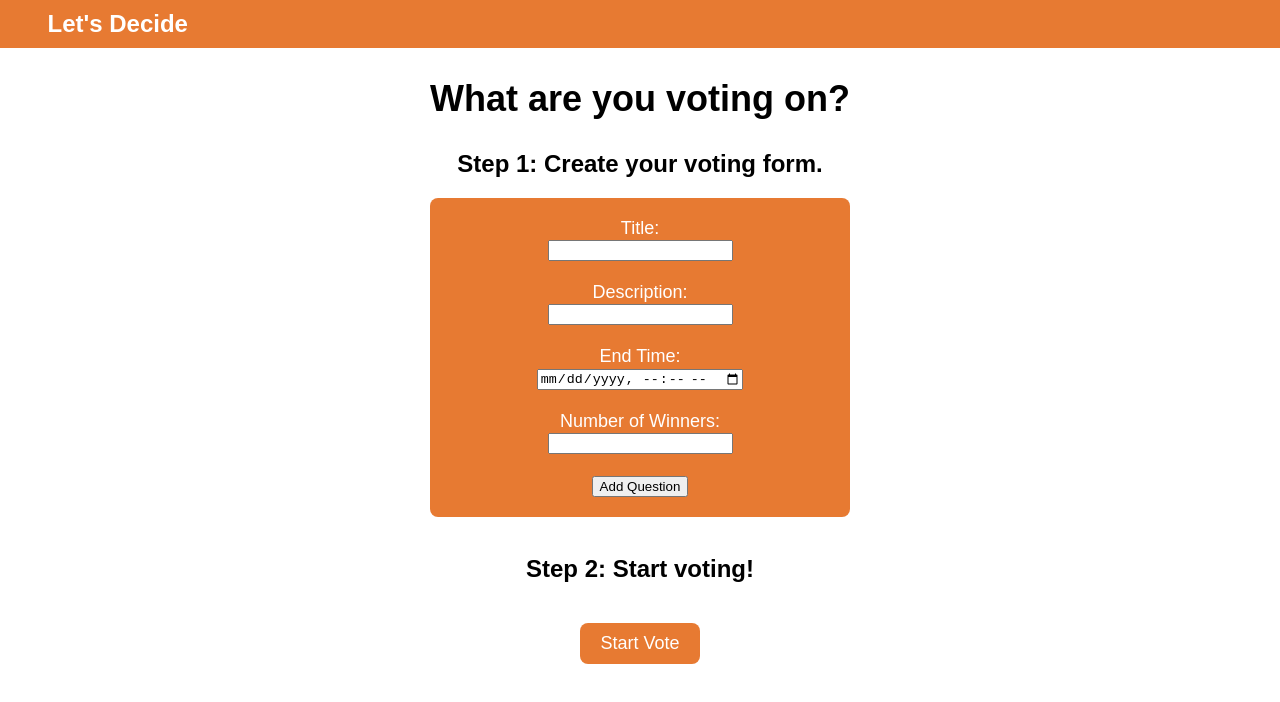
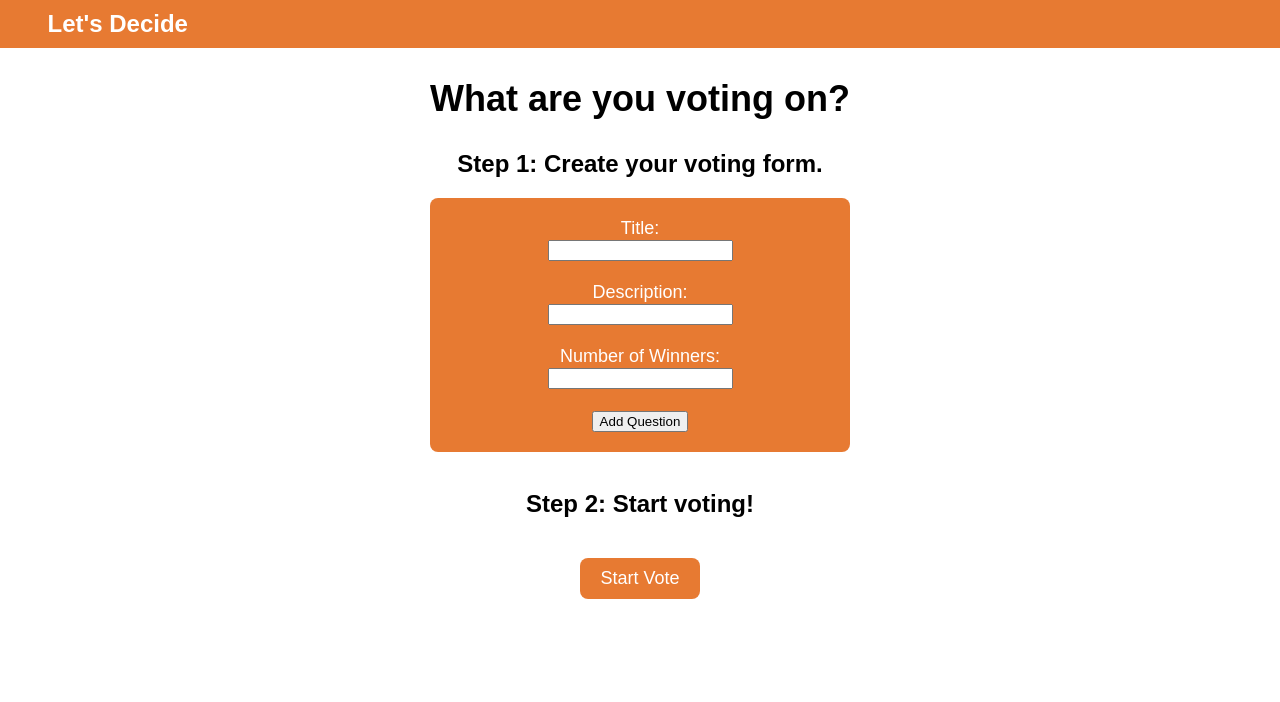
Before and after one commit to JKNeeley/LetsDecide, an Angular app in the folder frontend/: page /create-room-vote in a window 1280 px wide. Shown: the top 702 px of the page. Built offline with nearby package versions, Linux system fonts and the light colour scheme.

Commit message:
End time is now automatically set 1 hour in advance for local votes

```diff
--- a/frontend/src/app/create-room-vote/create-room-vote.component.html
+++ b/frontend/src/app/create-room-vote/create-room-vote.component.html
@@ -15,12 +15,6 @@
                     <label for="description">Description:</label>
                     <br>
                     <input type="text" id="description" [(ngModel)]="description" name="description" required>
-                </div>
-                <br>
-                <div>
-                    <label for="endTime">End Time:</label>
-                    <br>
-                    <input type="datetime-local" id="endTime" [(ngModel)]="endTime" name="endTime" required>
                 </div>
                 <br>
                 <div>
--- a/frontend/src/app/create-room-vote/create-room-vote.component.ts
+++ b/frontend/src/app/create-room-vote/create-room-vote.component.ts
@@ -80,6 +80,12 @@ parseAnswers(question: Question) {
   onFormCreation(form: any) {
     console.log(form);
     let parent_id: string, response_id: string | undefined, question_id: string | undefined;
+
+    // Auto set end time to 1 hour from now
+    let auto_end_time = new Date();
+    auto_end_time.setHours(auto_end_time.getHours()+1);
+    form.endTime = auto_end_time;
+
 
     this.formService.saveForm(form).subscribe(
       async (response) => {
```
